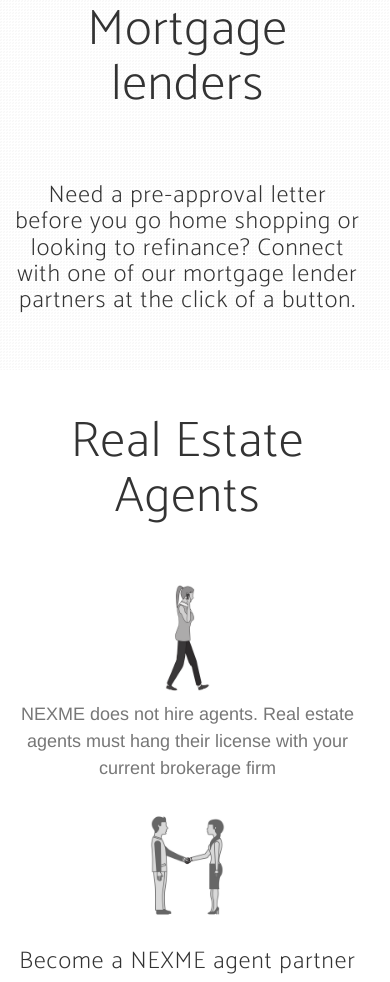
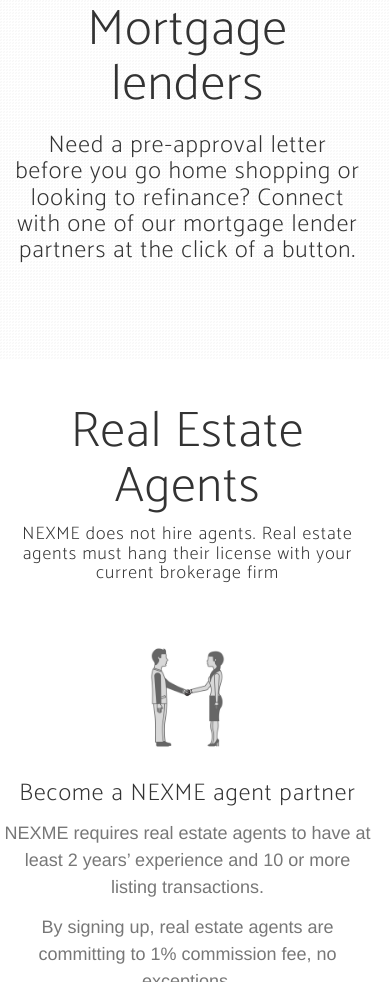
Before and after one commit to abshir24/abshir24.github.io, a plain HTML site: page index.html in a window 390 px wide. Shown: the part 3917-4899 px from the top of the page. Drawn offline with nearby package versions, Linux system fonts and the light colour scheme; a script that the page names is missing; a web font is replaced by a local one.

Commit message:
text changed realestate section

```diff
--- a/index.html
+++ b/index.html
@@ -289,12 +289,8 @@
                 <div class="col-lg-12 text-center">
                     <div class="section-heading">
                         <h2>Mortgage lenders</h2>
+                        <h3>Need a pre-approval letter before you go home shopping or looking to refinance? Connect with one of our mortgage lender partners at the click of a button.</h3>
                     </div>
-                </div>
-            </div>
-            <div class="row">
-                <div class="col-md-12 text-center" >
-                    <h3>Need a pre-approval letter before you go home shopping or looking to refinance? Connect with one of our mortgage lender partners at the click of a button.</h3>
                 </div>
             </div>
         </div>
@@ -306,14 +302,11 @@
                 <div class="col-lg-12 text-center">
                     <div class="section-heading">
                         <h2>Real Estate Agents</h2>
+                        <h4>NEXME does not hire agents. Real estate agents must hang their license with your current brokerage firm</h4>
                     </div>
                 </div>
                 <!-- for screen sizes smaller than ipad -->
                 <div class="row visible-xs">
-                    <div class="col-lg-4 text-center">
-                        <img src="img/real_estate_img4.png" class="customer-icons" alt="partner">
-                        <p class="description-text">NEXME does not hire agents. Real estate agents must hang their license with your current brokerage firm</p>
-                    </div>
                     <div class="col-lg-4 text-center">
                         <img src="img/real_estate_img5.png" class="customer-icons" alt="commission-fee">
                         <h3 style="margin-bottom:13px;">Become a NEXME agent partner</h3>
```
